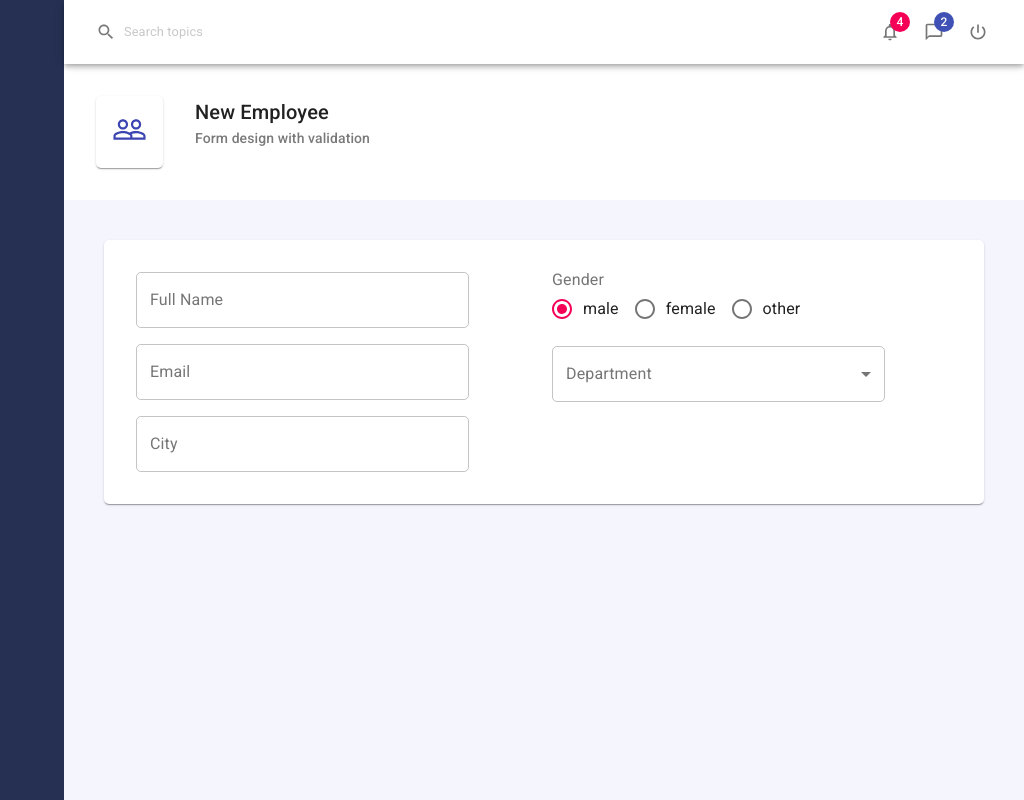
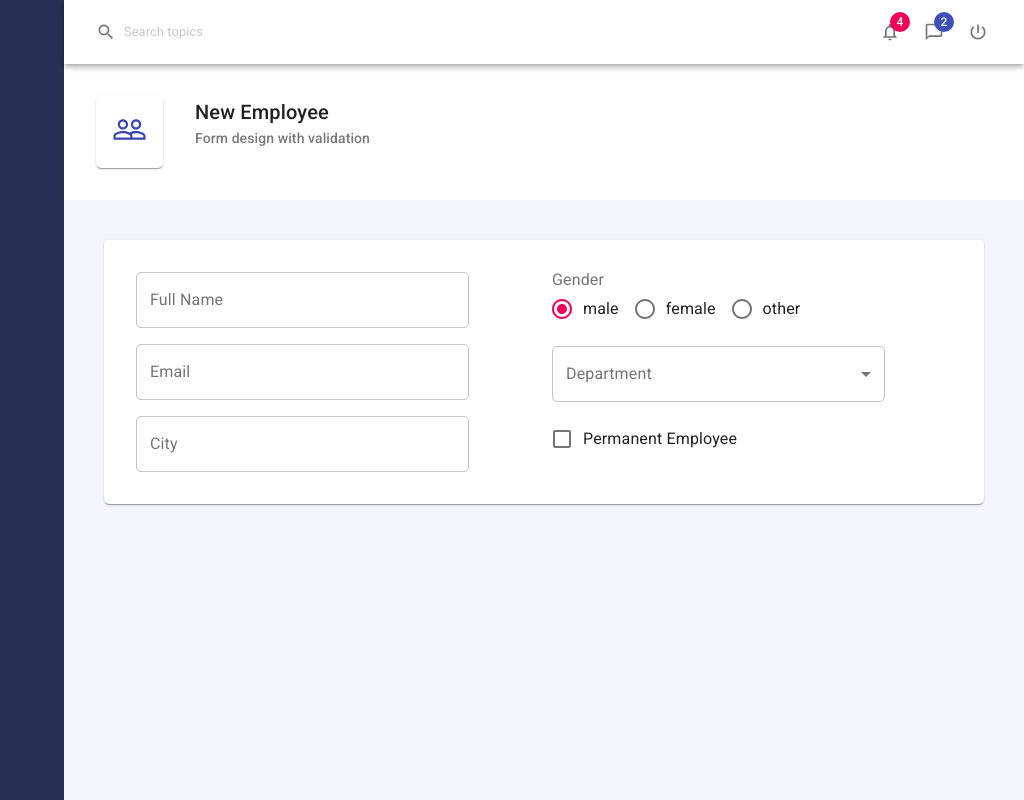
Before and after one commit to Avisa-GA/material-ui-react, a React (Create React App) app: page / in a window 1280 px wide. Shown: the whole page, without its empty margins (256-1280 px from the left). Built offline with nearby package versions, Linux system fonts and the light colour scheme.

Commit message:
feat: add checkbox to employee form

```diff
--- /dev/null
+++ b/src/Components/controls/CheckBox.js
@@ -0,0 +1,33 @@
+import React from "react";
+import {
+  FormControl,
+  FormControlLabel,
+  Checkbox as MuiCheckBox,
+} from "@material-ui/core";
+
+export default function CheckBox(props) {
+  const { name, value, label, onChange } = props;
+  const convertToDefEventPara = (name, value) => ({
+    target: {
+      name,
+      value,
+    },
+  });
+  return (
+    <FormControl>
+      <FormControlLabel
+        control={
+          <MuiCheckBox
+            name={name}
+            color="primary"
+            checked={value}
+            onChange={(e) =>
+              onChange(convertToDefEventPara(name, e.target.checked))
+            }
+          />
+        }
+        label={label}
+      />
+    </FormControl>
+  );
+}
--- a/src/Components/controls/Controls.js
+++ b/src/Components/controls/Controls.js
@@ -1,8 +1,11 @@
 import Input from "./Input";
 import RadioGroup from "./RadioGroup";
 import Select from "./Select";
+import CheckBox from "./CheckBox";
+
 export const Controls = {
   Input,
   RadioGroup,
   Select,
+  CheckBox,
 };
--- a/src/index.js
+++ b/src/index.js
@@ -1,16 +1,11 @@
-import React from 'react';
-import ReactDOM from 'react-dom';
-import App from './App/App';
-import './index.css';
+import React from "react";
+import ReactDOM from "react-dom";
+import App from "./App/App";
+import "./index.css";
 
-import reportWebVitals from './reportWebVitals';
+import reportWebVitals from "./reportWebVitals";
 
-ReactDOM.render(
-  <React.StrictMode>
-    <App />
-  </React.StrictMode>,
-  document.getElementById('root')
-);
+ReactDOM.render(<App />, document.getElementById("root"));
 
 // If you want to start measuring performance in your app, pass a function
 // to log results (for example: reportWebVitals(console.log))
--- a/src/pages/Employees/EmployeeForm.js
+++ b/src/pages/Employees/EmployeeForm.js
@@ -64,6 +64,12 @@
             onChange={handleInputChange}
             options={employeeService.getDepartmentCollection()}
           />
+          <Controls.CheckBox
+            name="isPermanent"
+            label="Permanent Employee"
+            value={values.isPermanent}
+            onChange={handleInputChange}
+          />
         </Grid>
       </Grid>
     </Form>
```
